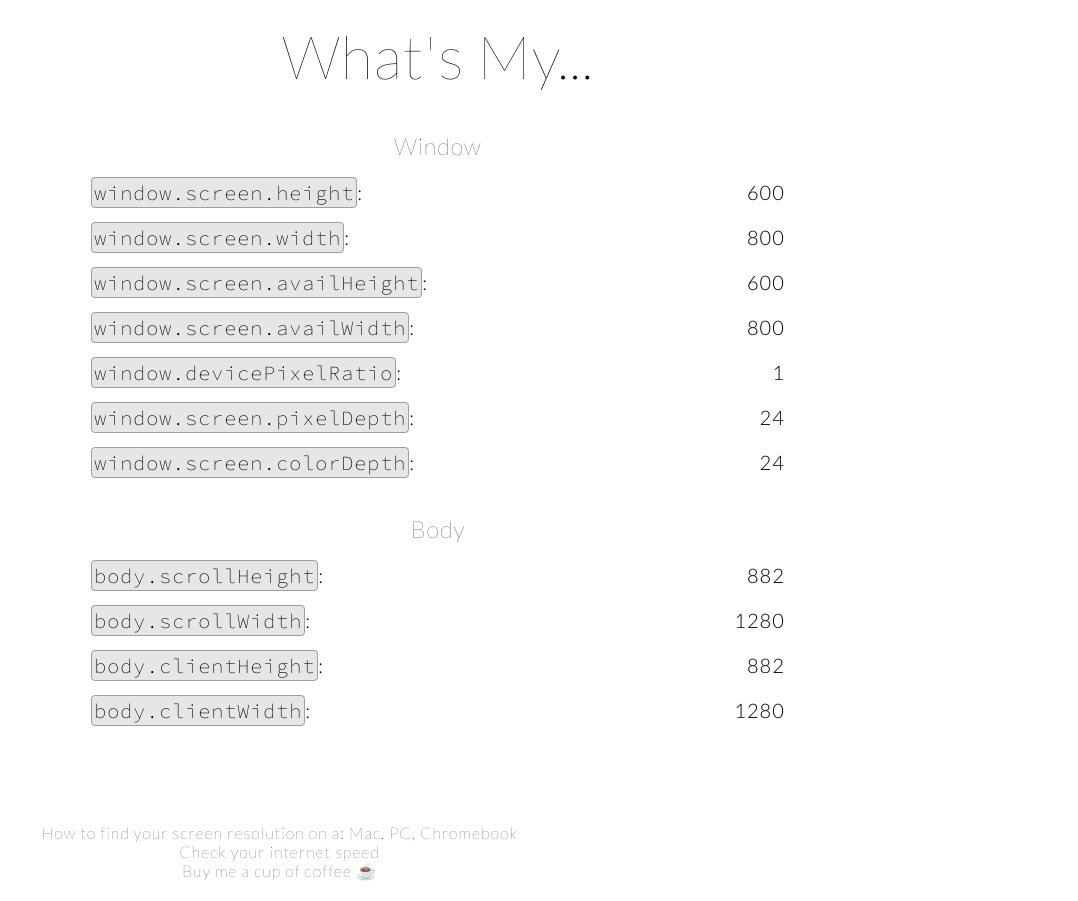
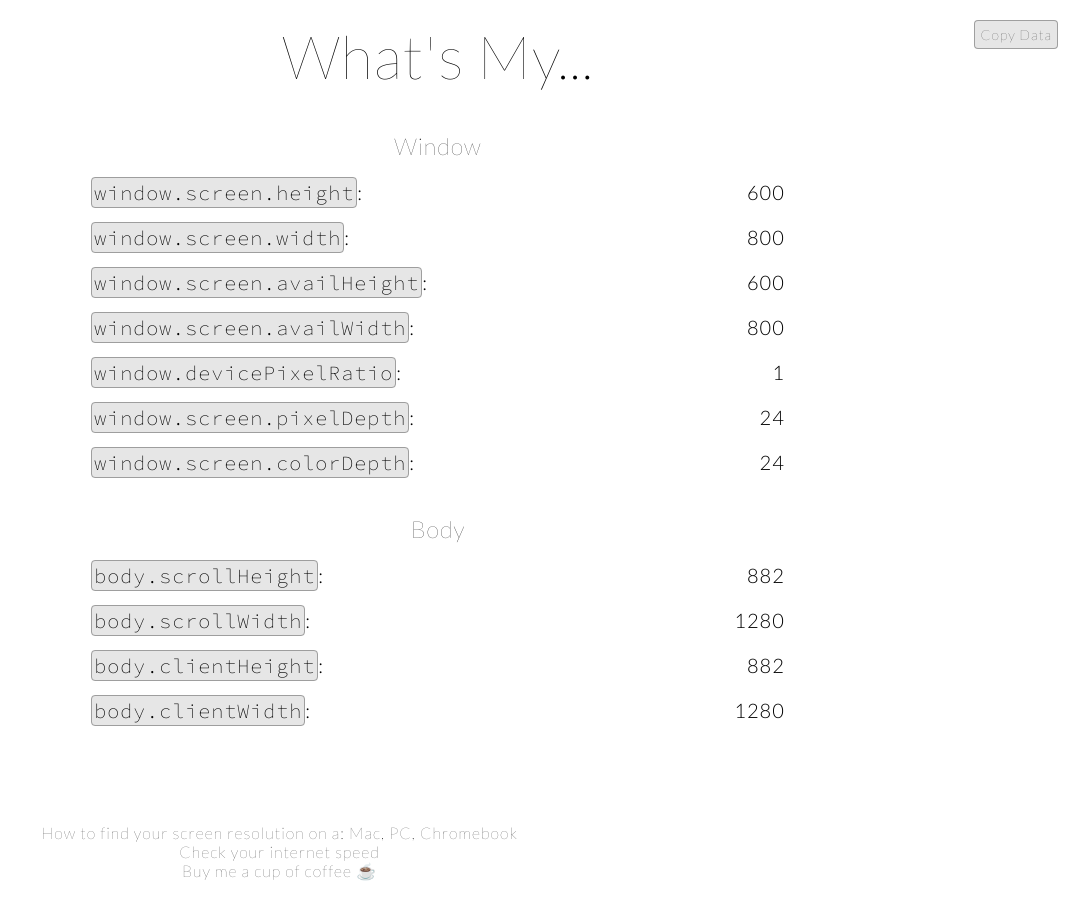
Before and after one commit to KeithBillings/whats-my, a Next.js app: page / in a window 1280 px wide. Shown: the whole page, without its empty margins (202-1280 px from the left). Built offline with nearby package versions, Linux system fonts and the light colour scheme.

Commit message:
add a copy button

```diff
--- /dev/null
+++ b/components/CopyButton.js
@@ -0,0 +1,20 @@
+import { useRef } from "react";
+
+export default function CopyButton({ whatsMyData }) {
+	const buttonText = useRef(null);
+
+	function handleClick() {
+		navigator.clipboard.writeText(JSON.stringify(whatsMyData));
+
+		buttonText.current.innerHTML = "Copied!";
+		setTimeout(() => {
+			buttonText.current.innerHTML = "Copy Data";
+		}, 3000);
+	}
+
+	return (
+		<div className="copy-button" onClick={handleClick}>
+			<p ref={buttonText}>Copy Data</p>
+		</div>
+	);
+}
--- a/components/WindowInfo.js
+++ b/components/WindowInfo.js
@@ -1,7 +1,7 @@
 import { useState, useEffect } from "react";
 import WindowInfoRow from "./WindowInfoRow";
 
-export default function WindowInfo() {
+export default function WindowInfo({ setWhatsMyData }) {
 	const [windowHeight, setWindowHeight] = useState("Loading...");
 	const [windowWidth, setWindowWidth] = useState("Loading...");
 	const [windowAvailHeight, setWindowAvailHeight] = useState("Loading...");
@@ -9,7 +9,7 @@ export default function WindowInfo() {
 	const [windowDevicePixelRatio, setWindowDevicePixelRatio] = useState("Loading...");
 	const [windowDevicePixelDepth, setWindowDevicePixelDepth] = useState("Loading...");
 	const [windowColorDepth, setWindowColorDepth] = useState("Loading...");
-	const [windowScreenOrientation, setWindowScreenOrientation] = useState("Loading...");
+	// const [windowScreenOrientation, setWindowScreenOrientation] = useState("Loading...");
 
 	const [scrollHeight, setScrollHeight] = useState("Loading...");
 	const [scrollWidth, setScrollWidth] = useState("Loading...");
@@ -25,12 +25,12 @@ export default function WindowInfo() {
 		setWindowDevicePixelDepth(window.screen.pixelDepth);
 		setWindowColorDepth(window.screen.colorDepth);
 
-		const orientation = (screen.orientation || {}).type || screen.mozOrientation || screen.msOrientation;
-		if (orientation) {
-			setWindowScreenOrientation(window.screen.orientation.type);
-		} else {
-			setWindowScreenOrientation("The orientation API isn't supported in this browser.");
-		}
+		// const orientation = (screen.orientation || {}).type || screen.mozOrientation || screen.msOrientation;
+		// if (orientation) {
+		// 	setWindowScreenOrientation(window.screen.orientation.type);
+		// } else {
+		// 	setWindowScreenOrientation("The orientation API isn't supported in this browser.");
+		// }
 
 		setScrollHeight(document.querySelector("body").scrollHeight);
 		setScrollWidth(document.querySelector("body").scrollWidth);
@@ -45,6 +45,24 @@ export default function WindowInfo() {
 			setScreenInfo();
 		});
 	}, []);
+
+	useEffect(() => {
+		const data = {
+			windowHeight,
+			windowWidth,
+			windowAvailHeight,
+			windowAvailWidth,
+			windowDevicePixelRatio,
+			windowDevicePixelDepth,
+			windowColorDepth,
+			scrollHeight,
+			scrollWidth,
+			clientHeight,
+			clientWidth,
+		};
+
+		setWhatsMyData(data);
+	}, [clientHeight, clientWidth, scrollHeight, scrollWidth, setWhatsMyData, windowAvailHeight, windowAvailWidth, windowColorDepth, windowDevicePixelDepth, windowDevicePixelRatio, windowHeight, windowWidth]);
 
 	return (
 		<div className="window-info">
--- a/pages/index.js
+++ b/pages/index.js
@@ -1,11 +1,17 @@
+import { useState, useEffect } from "react";
+
+import CopyButton from "../components/CopyButton";
 import WindowInfo from "../components/WindowInfo";
 import ExternalLinks from "../components/ExternalLinks";
 
 export default function Home() {
+	const [whatsMyData, setWhatsMyData] = useState();
+
 	return (
 		<div className="home-page">
 			<h1 className="home-page__title">What&apos;s My...</h1>
-			<WindowInfo />
+			<CopyButton whatsMyData={whatsMyData} />
+			<WindowInfo setWhatsMyData={setWhatsMyData} />
 			<ExternalLinks />
 		</div>
 	);
--- /dev/null
+++ b/styles/components/_copy-button.scss
@@ -0,0 +1,15 @@
+.copy-button {
+	position: absolute;
+	top: 2rem;
+	right: 2rem;
+
+	font-size: 1.4rem;
+	background-color: $grey-2;
+	padding: 0.5rem;
+	border-radius: 0.4rem;
+	border: 0.1rem solid $grey-7;
+
+	&:hover {
+		cursor: pointer;
+	}
+}
--- a/styles/globals.scss
+++ b/styles/globals.scss
@@ -33,6 +33,7 @@ body {
 @import "base/typography";
 
 // components
+@import "components/copy-button";
 @import "components/external-links";
 @import "components/window-info";
 
```
